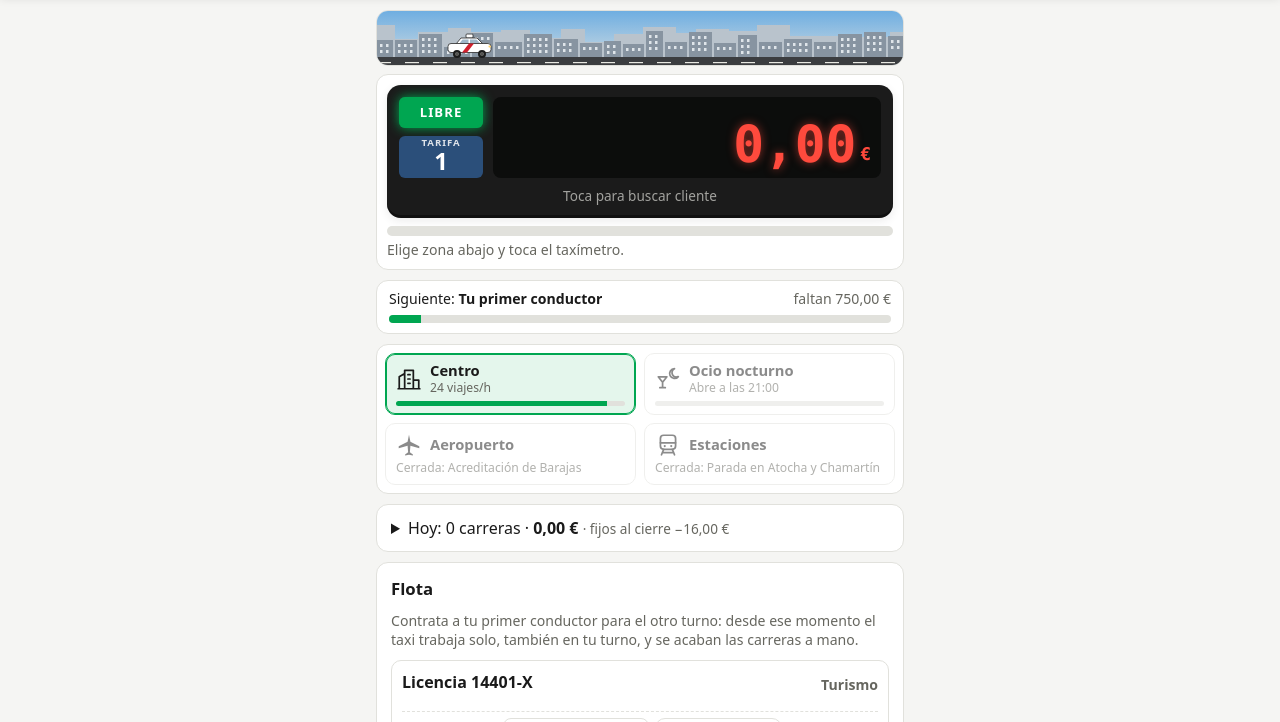
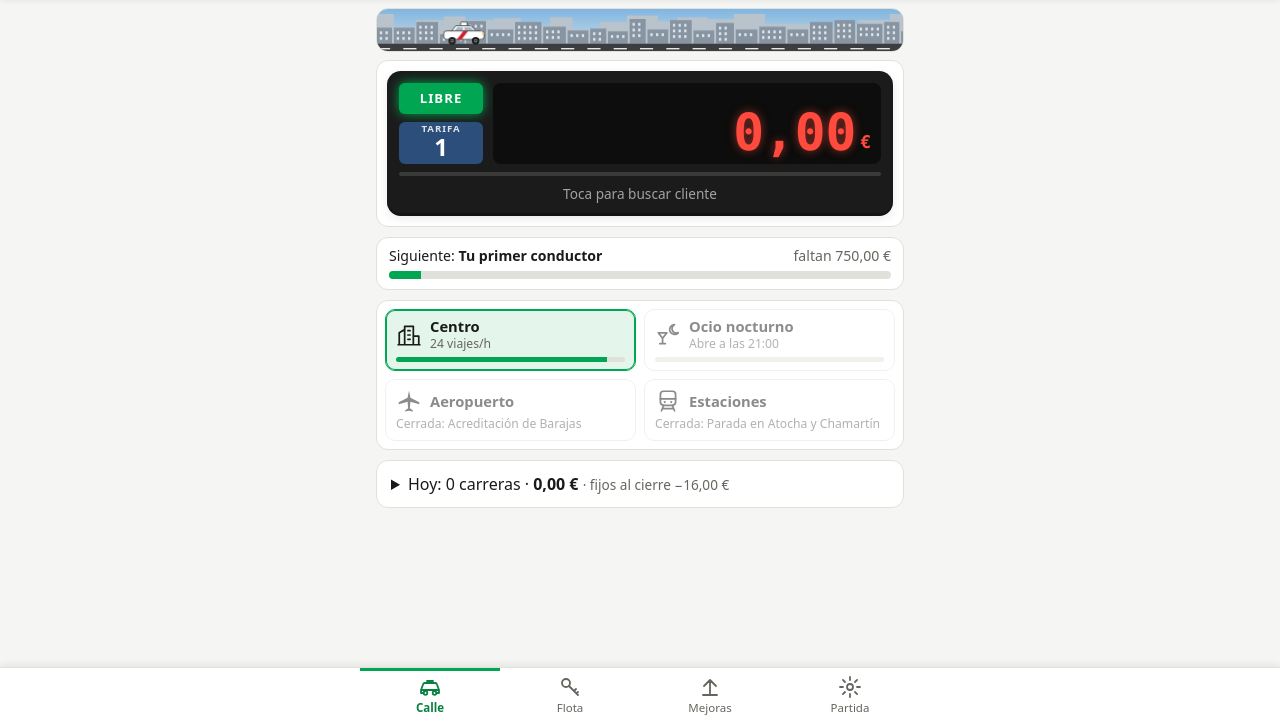
Before and after one commit to ivanvalbuena1997/LIBRE, a plain HTML site: page index.html in a window 1280 px wide. Shown: the part 78-800 px from the top of the page. Drawn offline with Linux system fonts and the light colour scheme.

Commit message:
Menú inferior con pestañas Calle, Flota, Mejoras y Partida
Cada pestaña enseña solo su parte, con marca de aviso cuando hay algo que
comprar o un ticket esperando. La barra de objetivo cambia de pestaña al
llevarte a la compra. Para que Calle siga cabiendo en 375×600, la escena es
más baja y el estado de la carrera va dentro del taxímetro.

Co-Authored-By: Claude Opus 5.5 <noreply@anthropic.com>

```diff
--- a/css/estilos.css
+++ b/css/estilos.css
@@ -28,6 +28,7 @@
   --tarifa-fija: #8a5a12;
 
   --sombra: rgba(0, 0, 0, 0.08);
+  --alto-menu: 54px;
   --sombra-fuerte: rgba(0, 0, 0, 0.25);
 
   /* Ticket de papel térmico */
@@ -175,8 +176,70 @@ body {
 main {
   max-width: 560px;
   margin: 0 auto;
-  padding: 12px 16px 48px;
+  /* abajo deja sitio para el menú inferior */
+  padding: 10px 16px calc(var(--alto-menu) + 16px + env(safe-area-inset-bottom));
 }
+
+.fuera-de-vista { display: none !important; }
+
+/* Menú inferior fijo */
+.menu-inferior {
+  position: fixed;
+  left: 0;
+  right: 0;
+  bottom: 0;
+  z-index: 15;
+  display: flex;
+  justify-content: center;
+  background: var(--blanco);
+  border-top: 1px solid var(--borde);
+  box-shadow: 0 -2px 8px var(--sombra);
+  padding-bottom: env(safe-area-inset-bottom);
+}
+.menu-inferior button {
+  position: relative;
+  flex: 1 1 0;
+  max-width: 140px;
+  height: var(--alto-menu);
+  min-height: 0;
+  padding: 4px 0 2px;
+  border: 0;
+  border-radius: 0;
+  background: transparent;
+  color: var(--suave);
+  display: flex;
+  flex-direction: column;
+  align-items: center;
+  justify-content: center;
+  gap: 1px;
+  font-size: 0.72rem;
+}
+.menu-inferior svg {
+  width: 24px;
+  height: 24px;
+  fill: none;
+  stroke: currentColor;
+  stroke-width: 1.8;
+  stroke-linecap: round;
+  stroke-linejoin: round;
+}
+.menu-inferior button[aria-current="page"] {
+  color: var(--verde-texto);
+  font-weight: 700;
+  box-shadow: inset 0 3px 0 var(--verde-libre);
+}
+.marca-aviso {
+  position: absolute;
+  top: 6px;
+  left: calc(50% + 8px);
+  width: 9px;
+  height: 9px;
+  border-radius: 50%;
+  background: var(--rojo-taxi);
+  border: 2px solid var(--blanco);
+  display: none;
+}
+.marca-aviso.visible { display: block; }
 
 .tarjeta {
   background: var(--tarjeta);
@@ -274,7 +337,7 @@ textarea {
   border-radius: 14px;
   padding: 12px;
   text-align: left;
-  box-shadow: inset 0 -3px 0 rgba(0, 0, 0, 0.4), 0 3px 10px var(--sombra);
+  box-shadow: inset 0 -3px 0 var(--sombra-fuerte), 0 3px 10px var(--sombra);
 }
 .taximetro-boton { cursor: pointer; }
 .taximetro-boton:disabled { opacity: 1; cursor: default; }
@@ -336,7 +399,7 @@ textarea {
   min-width: 0;
   background: var(--tx-display);
   border-radius: 8px;
-  padding: 18px 10px 8px;
+  padding: 16px 10px 6px;
   display: flex;
   align-items: flex-end;
   justify-content: flex-end;
@@ -385,11 +448,11 @@ textarea {
 /* Escena encima del taxímetro */
 #sec-escena {
   padding: 0;
-  height: 56px;
+  height: 44px;
   overflow: hidden;
   margin-bottom: 8px;
 }
-.escena { display: block; width: 100%; height: 56px; }
+.escena { display: block; width: 100%; height: 44px; }
 .escena .edificio-lejos { fill: var(--edificio-lejos); }
 .escena .edificio-cerca { fill: var(--edificio-cerca); }
 .escena .ventanal { fill: var(--ventana-apagada); }
@@ -485,13 +548,15 @@ textarea {
 .objetivo.listo #objetivo-relleno { background: var(--verde-libre); }
 
 .progreso {
-  height: 10px;
+  display: block;
+  height: 4px;
   border-radius: 999px;
-  background: var(--borde);
+  background: var(--tx-apagado);
   overflow: hidden;
-  margin: 8px 0 4px;
+  margin: 8px 0 0;
 }
-.progreso > div {
+.progreso > * {
+  display: block;
   height: 100%;
   background: var(--verde-libre);
   width: 0;
@@ -785,7 +850,7 @@ button.zona-tarjeta { cursor: pointer; }
 .mensaje {
   position: fixed;
   left: 50%;
-  bottom: 16px;
+  bottom: calc(var(--alto-menu) + 12px + env(safe-area-inset-bottom));
   transform: translateX(-50%);
   background: var(--texto);
   color: var(--blanco);
--- a/index.html
+++ b/index.html
@@ -26,6 +26,26 @@
     <p class="ayuda">Cargando…</p>
   </main>
 
+  <!-- Menú inferior: cada pestaña enseña una parte del juego. -->
+  <nav class="menu-inferior" aria-label="Secciones del juego">
+    <button type="button" data-vista="calle" aria-current="page">
+      <svg viewBox="0 0 24 24" aria-hidden="true"><path d="M3 15l2-5.5A2 2 0 0 1 6.9 8h10.2a2 2 0 0 1 1.9 1.5L21 15v3h-2.5M5.5 18H3v-3h18M9 6h6"/><circle cx="7.5" cy="18" r="1.8"/><circle cx="16.5" cy="18" r="1.8"/></svg>
+      <span>Calle</span><i class="marca-aviso" data-aviso="calle"></i>
+    </button>
+    <button type="button" data-vista="flota">
+      <svg viewBox="0 0 24 24" aria-hidden="true"><circle cx="8" cy="8" r="4"/><path d="M11 11l9 9M16 16l2-2M18.5 18.5l1.5-1.5"/></svg>
+      <span>Flota</span><i class="marca-aviso" data-aviso="flota"></i>
+    </button>
+    <button type="button" data-vista="mejoras">
+      <svg viewBox="0 0 24 24" aria-hidden="true"><path d="M12 20V5M6 11l6-6 6 6M5 20h14"/></svg>
+      <span>Mejoras</span><i class="marca-aviso" data-aviso="mejoras"></i>
+    </button>
+    <button type="button" data-vista="partida">
+      <svg viewBox="0 0 24 24" aria-hidden="true"><circle cx="12" cy="12" r="3"/><path d="M12 2v3M12 19v3M2 12h3M19 12h3M4.9 4.9l2.1 2.1M17 17l2.1 2.1M4.9 19.1L7 17M17 7l2.1-2.1"/></svg>
+      <span>Partida</span>
+    </button>
+  </nav>
+
   <div class="mensaje oculto" id="mensaje" role="status"></div>
 
   <!-- Orden importante: configuración, lógica, guardado, interfaz y arranque. -->
--- a/js/escena.js
+++ b/js/escena.js
@@ -15,7 +15,7 @@
   const Libre = raiz.Libre = raiz.Libre || {};
 
   const ANCHO = 560;       // un tramo de calle; se repite dos veces para el bucle
-  const ALTO = 56;
+  const ALTO = 56;          // la tira se ve más baja: el SVG recorta el cielo
   const SUELO = 46;        // donde empieza la calzada
 
   /* Azar con semilla: los edificios salen siempre iguales. */
--- a/js/interfaz.js
+++ b/js/interfaz.js
@@ -130,9 +130,8 @@
       }
       return '<button type="button" class="taximetro taximetro-boton" data-accion="buscarCliente" ' +
         'aria-label="Taxímetro: buscar cliente">' + htmlDisplay() +
-        '<span class="taximetro-pie" id="tx-pie"></span></button>' +
-        '<div class="progreso"><div id="carrera-barra"></div></div>' +
-        '<div class="estado-carrera" id="carrera-estado"></div>';
+        '<span class="progreso"><span id="carrera-barra"></span></span>' +
+        '<span class="taximetro-pie" id="tx-pie"></span></button>';
     },
     actualizar: function (estado) {
       const c = Libre.config;
@@ -146,7 +145,10 @@
       const carrera = estado.jugador.carrera;
       const enCurso = Libre.sim.importeEnCurso(estado);
       const conPasajero = enCurso !== null;
-      pintarDisplay(conPasajero ? enCurso : 0, conPasajero ? 'IMPORTE' : '',
+      // Libre: la etiqueta del display recuerda la última carrera.
+      const ultima = estado.jugador.ultimaCarrera;
+      pintarDisplay(conPasajero ? enCurso : 0,
+        conPasajero ? 'IMPORTE' : ultima ? 'ÚLTIMA ' + euros(ultima.importe) : '',
         conPasajero ? carrera.tarifa : info.tarifa, !conPasajero);
 
       const boton = document.querySelector('.taximetro-boton');
@@ -155,28 +157,16 @@
       const miTurno = c.turnos[Libre.sim.ubicacionJugador(estado).turno];
       boton.disabled = !!carrera || pausa || !enTurno;
       $('tx-pie').textContent = pausa ? 'Día cerrado'
-        : carrera ? ''
+        : conPasajero ? 'Con pasajero · ' + numero(carrera.km) + ' km'
+        : carrera ? c.zonas[carrera.zona].textoEspera + '…'
         : !enTurno ? 'Tu turno empieza a las ' + dos(miTurno.horaInicio) + ':00'
         : 'Toca para buscar cliente';
       // Latido suave mientras el taxi espera a que lo toques.
       $('tx-pie').classList.toggle('latido', !pausa && !carrera && enTurno);
 
       const barra = $('carrera-barra');
-      const texto = $('carrera-estado');
-      if (carrera) {
-        const ahora = estado.reloj.minutos;
-        const p = Math.min(1, (ahora - carrera.inicio) / (carrera.fin - carrera.inicio));
-        barra.style.width = (p * 100).toFixed(1) + '%';
-        texto.innerHTML = conPasajero
-          ? 'Con pasajero · ' + numero(carrera.km) + ' km'
-          : esc(c.zonas[carrera.zona].textoEspera) + '…';
-      } else {
-        barra.style.width = '0';
-        const u = estado.jugador.ultimaCarrera;
-        texto.innerHTML = u
-          ? 'Última carrera: <strong>' + euros(u.importe) + '</strong> · ' + chipTarifa(u.tarifa) + ' · ' + numero(u.km) + ' km'
-          : 'Elige zona abajo y toca el taxímetro.';
-      }
+      const p = carrera ? Math.min(1, (estado.reloj.minutos - carrera.inicio) / (carrera.fin - carrera.inicio)) : 0;
+      barra.style.width = (p * 100).toFixed(1) + '%';
     }
   };
 
@@ -781,6 +771,54 @@
     }
   }
 
+  // ---------------------------------------------------------- Menú inferior
+  /*
+   * Pestañas: cada sección pertenece a una vista y solo se ve la activa.
+   * La pestaña elegida se recuerda en este navegador (comodidad, no partida).
+   */
+  const VISTA_DE = {
+    'sec-escena': 'calle', 'sec-taximetro': 'calle', 'sec-ticket': 'calle',
+    'sec-objetivo': 'calle', 'sec-zonas': 'calle', 'sec-caja': 'calle',
+    'sec-flota': 'flota', 'sec-mejoras': 'mejoras', 'sec-partida': 'partida'
+  };
+  const CLAVE_VISTA = 'libre-vista';
+  let vistaActual = 'calle';
+  try {
+    const guardada = raiz.localStorage.getItem(CLAVE_VISTA);
+    if (guardada && Object.values(VISTA_DE).indexOf(guardada) !== -1) vistaActual = guardada;
+  } catch (e) { /* sin almacenamiento: se empieza en Calle */ }
+
+  function cambiarVista(vista) {
+    vistaActual = vista;
+    try { raiz.localStorage.setItem(CLAVE_VISTA, vista); } catch (e) { /* da igual */ }
+    aplicarVista();
+    raiz.scrollTo(0, 0);
+  }
+
+  function aplicarVista() {
+    secciones.forEach(function (s) {
+      $(s.id).classList.toggle('fuera-de-vista', VISTA_DE[s.id] !== vistaActual);
+    });
+    document.querySelectorAll('[data-vista]').forEach(function (b) {
+      if (b.dataset.vista === vistaActual) b.setAttribute('aria-current', 'page');
+      else b.removeAttribute('aria-current');
+    });
+  }
+
+  /* Marcas en las pestañas: algo que puedes comprar, o un ticket esperando. */
+  function actualizarAvisos(estado) {
+    const hay = { calle: !!estado.cierrePendiente, flota: false, mejoras: false };
+    document.querySelectorAll('[data-precio]').forEach(function (b) {
+      if (b.disabled) return;
+      const vista = VISTA_DE[b.closest('section').id];
+      if (vista === 'flota' || vista === 'mejoras') hay[vista] = true;
+    });
+    Object.keys(hay).forEach(function (vista) {
+      const marca = document.querySelector('[data-aviso="' + vista + '"]');
+      if (marca) marca.classList.toggle('visible', hay[vista] && vista !== vistaActual);
+    });
+  }
+
   let ejecutar = null;
 
   function accionPartida(partida, cual) {
@@ -821,6 +859,12 @@
       return '<section class="tarjeta" id="' + s.id + '"></section>';
     }).join('');
 
+    document.querySelector('.menu-inferior').addEventListener('click', function (ev) {
+      const b = ev.target.closest('[data-vista]');
+      if (b) { cambiarVista(b.dataset.vista); opciones.redibujar(); }
+    });
+    aplicarVista();
+
     main.addEventListener('click', function (ev) {
       if (ev.target.closest('[data-cerrar-ticket]')) {
         ticketAviso = null;
@@ -838,6 +882,9 @@
         // Lleva hasta la compra y la señala; no compra sola.
         const destino = document.querySelector(objetivo.dataset.objetivo);
         if (destino) {
+          // La compra puede estar en otra pestaña: se va a ella primero.
+          const vista = VISTA_DE[destino.closest('section').id];
+          if (vista !== vistaActual) cambiarVista(vista);
           destino.scrollIntoView({ block: 'center' });
           destellar(destino.closest('.licencia, .mejora') || destino);
         }
@@ -887,6 +934,7 @@
 
     vigilarCobros(estado);
     vigilarCierres(estado);
+    actualizarAvisos(estado);
   }
 
   let temporizadorMensaje = null;
```
Also changed, not shown: 1 other file.
